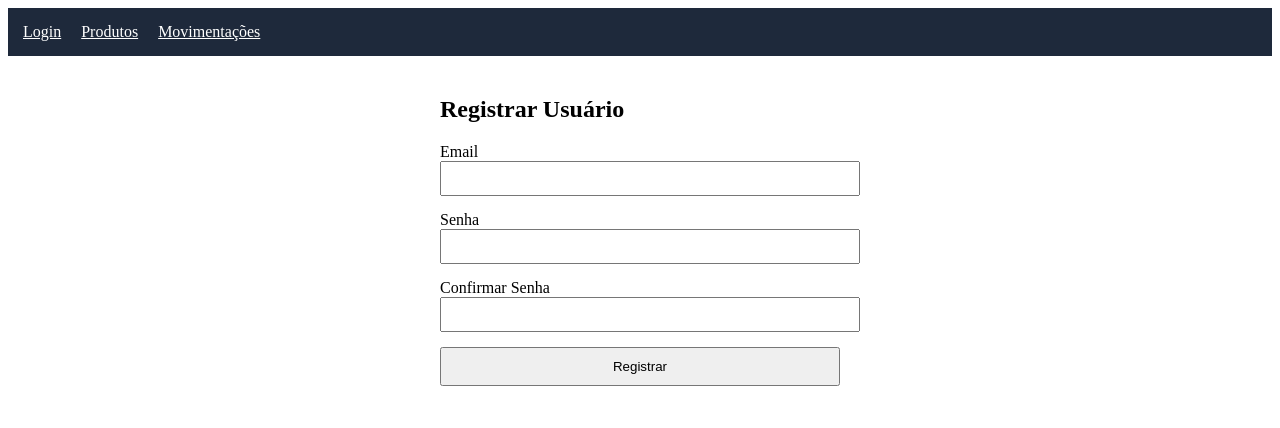
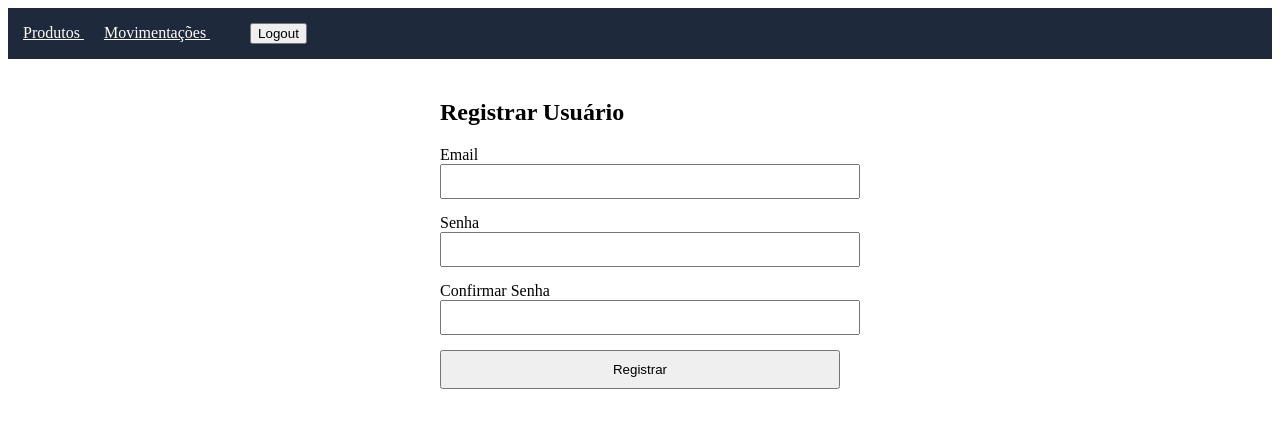
Before and after one commit to lcavianna-gmail/Labest-frontend, a Vue app: page /register in a window 1280 px wide. Shown: the top 428 px of the page. Built offline with nearby package versions, Linux system fonts and the light colour scheme.

Commit message:
ajustes para efetuar o logout

```diff
--- a/src/components/Navbar.vue
+++ b/src/components/Navbar.vue
@@ -1,10 +1,45 @@
 <template>
   <nav style="background:#1e293b; padding:15px;">
-    <router-link to="/" style="color:white; margin-right:20px;">Login</router-link>
-    <router-link to="/produtos" style="color:white; margin-right:20px;">Produtos</router-link>
-    <router-link to="/movimentacoes" style="color:white;">Movimentações</router-link>
+
+    <router-link
+      v-if="!authStore.isAuthenticated"
+      to="/"
+      style="color:white; margin-right:20px;">
+      Login
+    </router-link>
+
+    <router-link
+      v-if="authStore.isAuthenticated"
+      to="/produtos"
+      style="color:white; margin-right:20px;">
+      Produtos
+    </router-link>
+
+    <router-link
+      v-if="authStore.isAuthenticated"
+      to="/movimentacoes"
+      style="color:white; margin-right:20px;">
+      Movimentações
+    </router-link>
+
+    <button
+      v-if="authStore.isAuthenticated"
+      @click="logout"
+      style="margin-left:20px;">
+      Logout
+    </button>
+
   </nav>
 </template>
 
 <script setup lang="ts">
+import { useRouter } from "vue-router"
+import { authStore } from "../stores/authStore"
+
+const router = useRouter()
+
+const logout = () => {
+  authStore.logout()
+  router.push("/")
+}
 </script>
--- /dev/null
+++ b/src/stores/authStore.ts
@@ -0,0 +1,24 @@
+import { reactive, computed } from "vue"
+
+const state = reactive({
+  token: localStorage.getItem("token")
+})
+
+const isAuthenticated = computed(() => !!state.token)
+
+const login = (token: string) => {
+  state.token = token
+  localStorage.setItem("token", token)
+}
+
+const logout = () => {
+  state.token = null
+  localStorage.removeItem("token")
+}
+
+export const authStore = {
+  state,
+  isAuthenticated,
+  login,
+  logout
+}
--- a/src/views/Register.vue
+++ b/src/views/Register.vue
@@ -76,7 +76,7 @@ export default {
         this.sucesso = "Usuário criado com sucesso!"
 
         setTimeout(() => {
-          this.$router.push("/login")
+          this.$router.push("/")
         }, 1500)
 
       } catch (error) {
```
